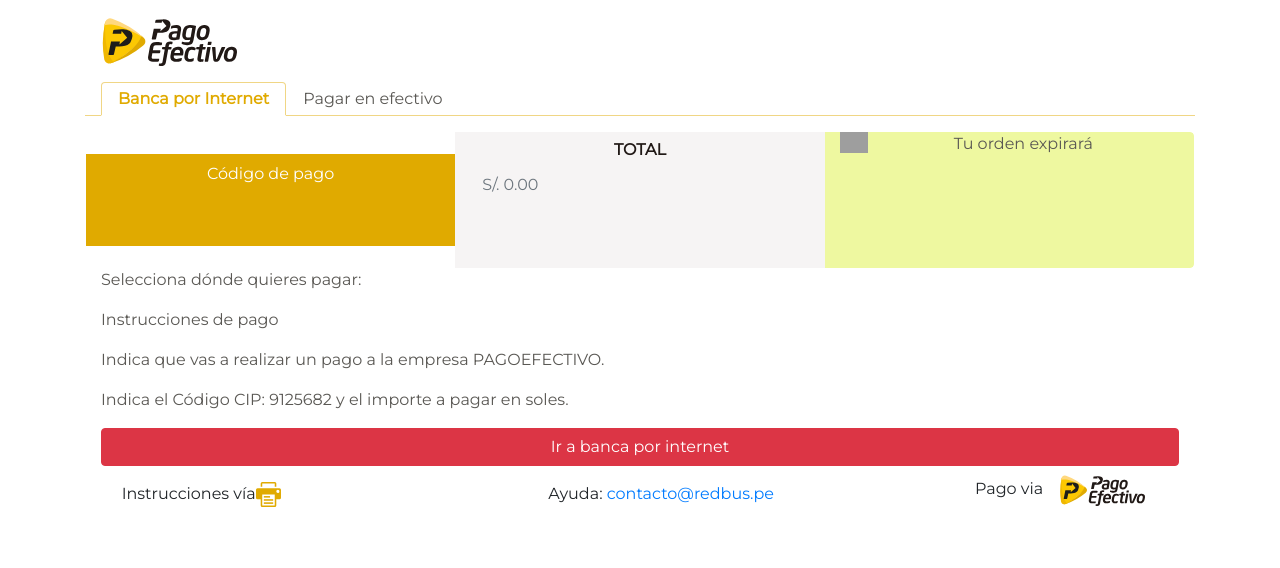
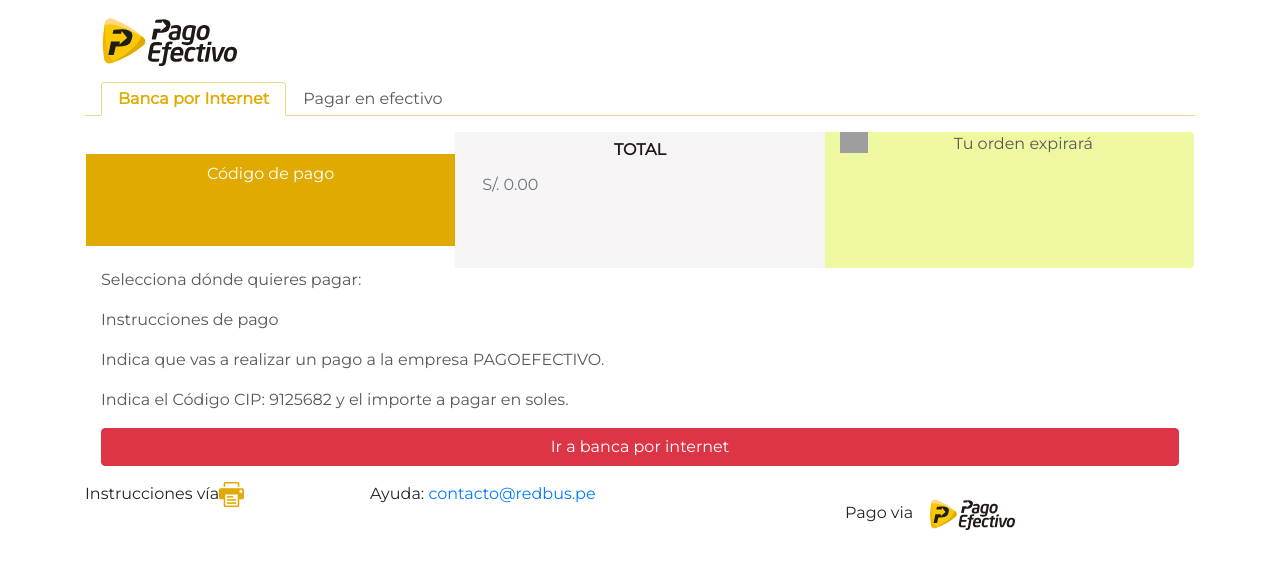
Before and after one commit to AndreaChumioque/redbus, a React (Create React App) app: page / in a window 1280 px wide. Shown: the top 568 px of the page. Built offline with nearby package versions, Linux system fonts and the light colour scheme; grey boxes are pictures that could not be loaded.

Commit message:
subiendo footer again

```diff
--- a/public/css/main.css
+++ b/public/css/main.css
@@ -75,11 +75,17 @@
 /*footer*/
 
 
-.logoFooter{
+/* .logoFooter{
 
   margin-top: -3vh;
+}   */
+
+/* .print {
+  margin-top: 3vh;
 }
-
+.mail{
+  margin-top: 3vh;
+} */
  /*
 containerPrint{
   width: 200px;
--- a/src/components/Footer.js
+++ b/src/components/Footer.js
@@ -1,13 +1,13 @@
 import React from 'react'
 
 const Footer = () => (
-  <footer className='container-fluid'>
-    <ul className='nav row'>
-      <li className=" print nav-item col-md-3 offset-md-1">Instrucciones vía
+  <footer className='container'>
+    <ul className='nav row d-flex align-item-center'>
+      <li className=" print nav-item col-md-3 col-12 aling-center">Instrucciones vía
         <a className='containerPrint ' href=""><img src="../assets/icon-print.svg" alt="Print"   width="25px"/></a>
       </li>
-      <li className=" mail nav-item col-md-3 offset-md-1">Ayuda:  <a className=''href="mailto:contacto@redbus.pe">contacto@redbus.pe</a>   </li>
-      <li className=" logoFooter nav-item col-md-3 offset-md-1">Pago via
+      <li className=" mail nav-item col-md-5 col-7">Ayuda:  <a className=''href="mailto:contacto@redbus.pe">contacto@redbus.pe</a>   </li>
+      <li className=" logoFooter nav-item col-md-4  col-5">Pago via
         <img className="m-3" src="assets/logo-pagoefectivo.svg" alt="Redbus - PagoEfectivo" width="86px" />
       </li>
     </ul>
```
